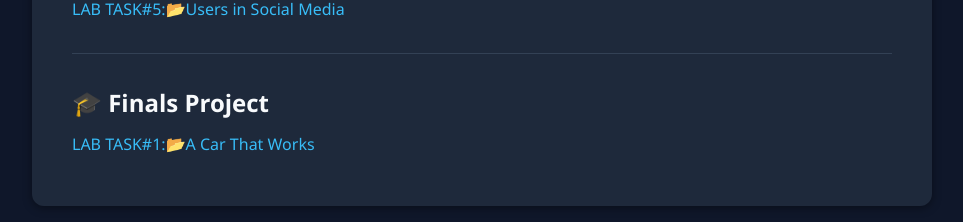
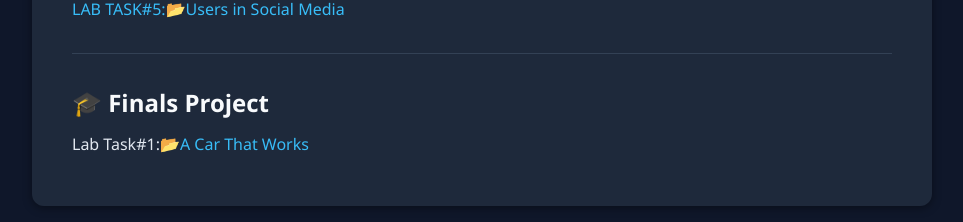
Before and after one commit to villarjames0550/700P-Lab-Projectss-, a plain HTML site: page index.html in a window 1280 px wide. Shown: the part 1717-1939 px from the top of the page, without its empty margins (158-1121 px from the left). Drawn offline with Linux system fonts and the light colour scheme.

Commit message:
Update index.html

```diff
--- a/index.html
+++ b/index.html
@@ -191,7 +191,7 @@
 
     <h2>🎓 Finals Project</h2>
     <ul>
-      <li><a href="https://github.com/villarjames0550/700P-Lab-Projectss-/blob/main/FINALS/LAB%20TASKS/James%20-%20Lab%20Task%231.pdf">LAB TASK#1:📂A Car That Works</a></li>
+      <li>Lab Task#1:<a href="https://github.com/villarjames0550/700P-Lab-Projectss-/blob/main/FINALS/LAB%20TASKS/James%20-%20Lab%20Task%231.pdf">📂A Car That Works</a></li>
     </ul>
   </section>
 
```
